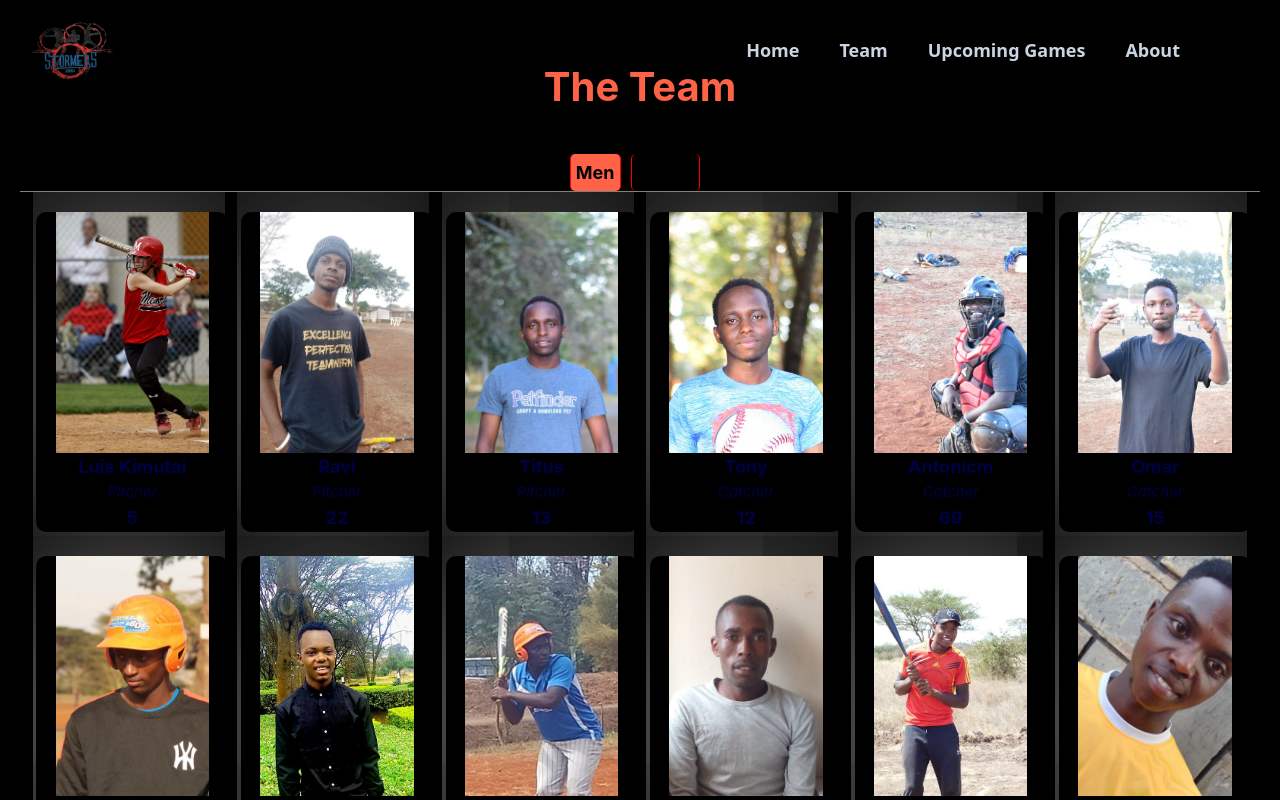
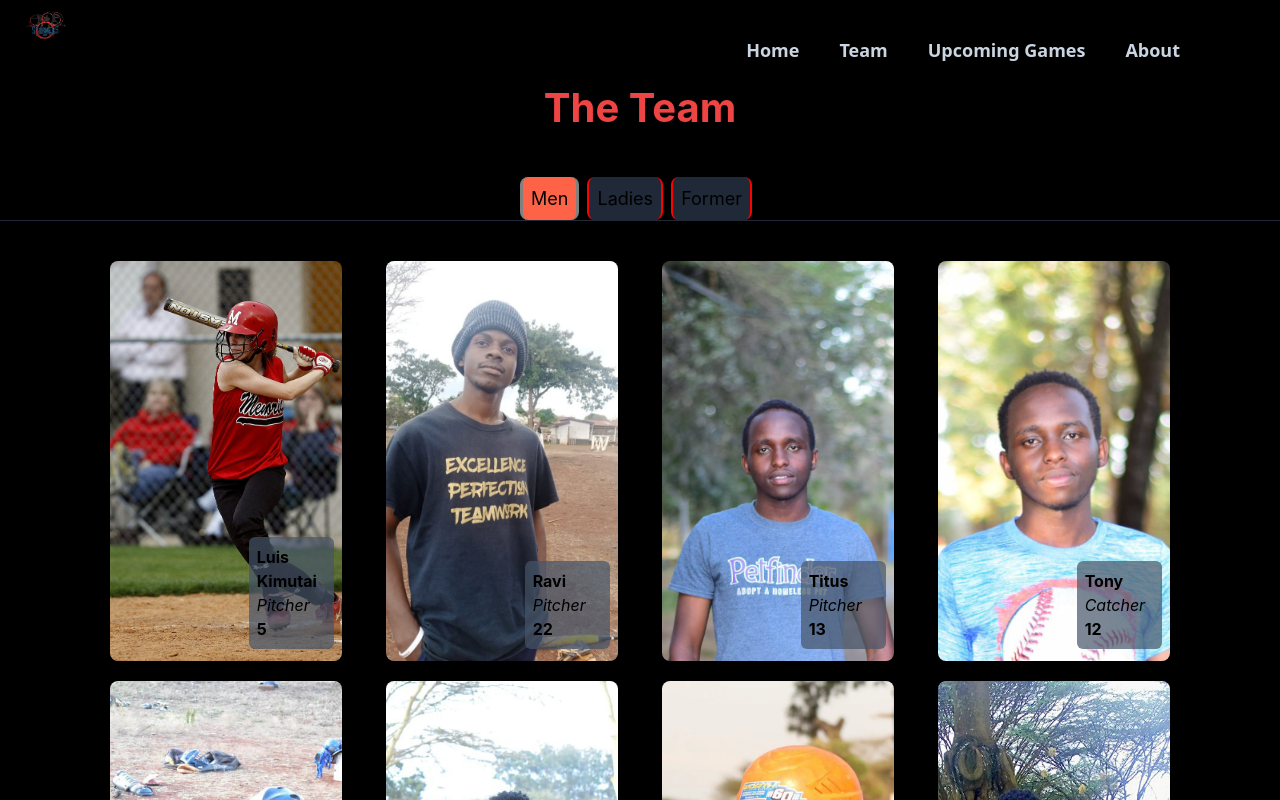
Before and after one commit to Eleli-Ayub/mmu_softball, a React (Create React App) app: page /Team in a window 1280 px wide. Shown: the top 800 px of the page. Built offline with nearby package versions, Linux system fonts and the light colour scheme.

Commit message:
Fixed player page

```diff
--- a/src/Components/Global/Header.tsx
+++ b/src/Components/Global/Header.tsx
@@ -1,12 +1,12 @@
 import React from "react";
 import { Link } from "react-router-dom";
-import "../../Styles/Header.scss";
+// import "../../Styles/Header.scss";
 import stomerz from "../../Assets/stomerz_logo.png";
 function Header() {
   return (
-    <div className="absolute z-10 top-0  left-0 h-[100px] w-full text-white font-bold font-sans flex flex-row gap-5 px-5">
-      <img className="h-[100px] w-[100px] object-contain" src={stomerz} />
-      <ul className="flex-1 flex flex-row justify-end items-center pr-20 gap-10 text-lg child-hover:text-pink">
+    <div className="lg:absolute hidden z-10 top-0 left-0 h-[100px] w-full text-white font-bold font-sans lg:flex flex-row gap-5 px-5">
+      <img className="h-[50px] w-[50px] object-contain" src={stomerz} />
+      <ul className="flex-1 flex flex-row justify-end items-center pr-20 gap-10 lg:text-lg child-hover:text-pink">
         <Link to="/">Home</Link>
         <Link to="Team">Team</Link>
         <Link to="Games">Upcoming Games</Link>
--- a/src/Components/Global/Player.tsx
+++ b/src/Components/Global/Player.tsx
@@ -1,11 +1,9 @@
-import React from "react";
 import { Player_I } from "../../Interfaces";
-import "../../Styles/Player.scss";
 function Player({ image, j_number, name, position }: Player_I) {
   return (
-    <div className="playerWrapper">
-      <img src={image} alt="" />
-      <div className="details">
+    <div className=" relative w-full lg:h-full px-3 lg:mb-0 mb-10">
+      <img src={image} className="rounded-lg w-full h-full object-cover" />
+      <div className="absolute bottom-3 right-5 bg-lightblack/70 w-1/3 h-fit rounded-md p-2">
         <h2 className="name">
           <b>{name}</b>
         </h2>
--- a/src/Components/Global/Sidebar.tsx
+++ b/src/Components/Global/Sidebar.tsx
@@ -16,7 +16,7 @@ function Sidebar() {
   const [sideBarClass, setSideBarClass] = useState("sideBarWrapperClose");
   return (
     <>
-      <div className="phone_header">
+      <div className="phone_header bg-gray fixed z-10">
         <button
           onClick={() => {
             setSideBarClass("sideBarWrapperOpen");
--- a/src/Pages/Home.tsx
+++ b/src/Pages/Home.tsx
@@ -9,112 +9,10 @@ import Slider from "../Components/Homepage/Slider";
 
 function Home() {
   return (
-    <div className="h-[100vh]">
+    <div className="h-[100vh] py-10">
       <Slider />
     </div>
   );
-  {
-    /* <div className="homeWrapper">
-        <section>
-          <img src={Baseball} alt="Baseball" />
-        </section>
-        <div className="landingRight">
-          <h1 className="title">MMU STOMERZ</h1>
-          <h3 className=" ">(Baseball 5 and softball team)</h3>
-          <p>
-            <i>
-              MMU Stomerz is a team, comprised of both male and females, each
-              totaling to a team that represents the Multimedia University of
-              Kenya in the WBSC competitions nationally. Stomerz participate
-              both, <b>(baseball 5 and softball)</b> competitions at national
-              league level.
-            </i>
-          </p>
-          <Link className="fullInfoButton" to="About">
-            View Full Team... <ArrowRightAlt />
-          </Link>
-        </div>
-      </div>
-      <div className="secondPage">
-        <h1>Players</h1>
-        <div className="container">
-          <section>
-            <p>
-              Stomerz currently boasts a total of 28 players, 17 men and 15
-              women. The players are broadly categorized into two major section,
-              Infield and outfield. Per game the players required are ...
-            </p>
-            <Link to="Team">To Game description ... </Link>
-          </section>
-          <div className="image">
-            <Couresel />
-          </div>
-        </div>
-      </div>
-      <div className="thirdPage">
-        <h1>Organization and Leadership.</h1>
-        <section>
-          <div className="coach">
-            <span>
-              <h4>Head Coach</h4>
-              <img src={require("../Assets/coach_frank.jpg")} alt="" />
-            </span>
-            <span className="info">
-              <h3>Name: </h3> <span>Frank Karugu</span>
-              <h3>Title: </h3> <span>Head Coach</span>
-              <h3>Profile</h3>
-              <p>
-                Mr. Frank Karugu is the head coach of both teams{" "}
-                <b>
-                  <i>(Baseball5 and Softball)</i>
-                </b>
-                . He is in charge or recruiting, training, and preparing the
-                team for upcoming fixtures. <br /> Mr. Frank also holds other
-                titles such as; Head of games and sports in Multimedia
-                University, The president of the Softball Federation in Kenya,
-                and lastly the secretary general of the African Softball
-                Federation.
-              </p>
-            </span>
-          </div>
-          <div className="captains">
-            <h4>Head Captains</h4>
-            <div className="captainsList">
-              <Captains
-                name="Eleli Ayub"
-                image={require("../Assets/Players/Ayub.jpg")}
-                role="Head Mens Captain"
-              />
-              <Captains
-                name="Miriam Edung"
-                image={require("../Assets/Players/Mirriam.jpg")}
-                role="Ladies Captain"
-              />
-            </div>
-          </div>
-          <div className="captains">
-            <h4 className="asistantCaptains">Assistant Captains</h4>
-            <div className="captainsList asistantCaptainsList">
-              <Captains
-                name="Antonicsm"
-                image={require("../Assets/Players/Anto.jpg")}
-                role="Assistant Mens Captain"
-              />
-              <Captains
-                name="Natasha Kedugo"
-                image={require("../Assets/Players/Natasha.jpg")}
-                role="Assistant Ladies Captain"
-              />
-              <Captains
-                name="Lilian Nakeel"
-                image={require("../Assets/Players/Nakeel.jpg")}
-                role="Assistant Ladies Captain"
-              />
-            </div>
-          </div>
-        </section>
-      </div> */
-  }
 }
 
 export default Home;
--- a/src/Pages/Team.tsx
+++ b/src/Pages/Team.tsx
@@ -2,7 +2,6 @@ import { color } from "@mui/system";
 import React, { useEffect, useState } from "react";
 import { Female_Players, Male_Players } from "../Assets/Players";
 import Player from "../Components/Global/Player";
-import "../Styles/Team.scss";
 
 function Team() {
   const [gender, setGender] = useState("men");
@@ -17,12 +16,17 @@ function Team() {
   }, [gender]);
 
   return (
-    <div className="teamWrapper">
-      <h1 className="title">The Team</h1>
-      <div className="switchBtns">
+    <div className="flex flex-col py-20 lg:py-10 items-center">
+      <h1 className=" text-center text-[40px] text-lightred m-[3%] font-bold">
+        The Team
+      </h1>
+      <div className=" w-full flex items-center justify-center border-b border-b-heavygray h-fit">
         <button
+          className="p-2 text-[18px] border-x border-x-lightred mr-2 rounded-lg"
           style={{
-            backgroundColor: gender === "men" ? "tomato" : "transparent",
+            backgroundColor: gender === "men" ? "tomato" : "#1f2937",
+            borderRight: gender === "men" ? "solid 3px gray" : "solid 2px red",
+            borderLeft: gender === "men" ? "solid 3px gray" : "solid 2px red",
           }}
           onClick={() => {
             setGender("men");
@@ -31,8 +35,13 @@ function Team() {
           Men
         </button>
         <button
+          className="p-2 text-[18px] border-x border-x-lightred mr-2 rounded-lg"
           style={{
-            backgroundColor: gender === "ladies" ? "tomato" : "transparent",
+            backgroundColor: gender === "ladies" ? "tomato" : "#1f2937",
+            borderRight:
+              gender === "ladies" ? "solid 3px gray" : "solid 2px red",
+            borderLeft:
+              gender === "ladies" ? "solid 3px gray" : "solid 2px red",
           }}
           onClick={() => {
             setGender("ladies");
@@ -40,10 +49,25 @@ function Team() {
         >
           Ladies
         </button>
+        <button
+          className="p-2 text-[18px] border-x border-x-lightred mr-2 rounded-lg"
+          style={{
+            backgroundColor: gender === "former" ? "tomato" : "#1f2937",
+            borderRight:
+              gender === "former" ? "solid 3px gray" : "solid 2px red",
+            borderLeft:
+              gender === "former" ? "solid 3px gray" : "solid 2px red",
+          }}
+          onClick={() => {
+            setGender("ladies");
+          }}
+        >
+          Former
+        </button>
       </div>
-      <section>
+      <section className="flex flex-row flex-wrap w-full gap-5 justify-center mt-10">
         {data.map((player) => (
-          <div className="playerList">
+          <div className="lg:w-1/5 lg:h-[50vh]">
             <Player
               name={player.name}
               image={player.image}
--- a/src/Styles/Player.scss
+++ b/src/Styles/Player.scss
@@ -5,7 +5,7 @@
   align-items: center;
   margin: 2%;
   border-radius: 10px;
-  width: 15vw;
+  width: 100%;
   height: 40vh;
   margin-top: 20px;
   box-shadow: -5px 5px 200px rgb(155, 151, 151);
--- a/src/Styles/Team.scss
+++ b/src/Styles/Team.scss
@@ -1,5 +1,5 @@
 .teamWrapper{
-    padding: 20px;
+
 
     .switchBtns{
         display: flex;
@@ -18,13 +18,7 @@
         }
     }
 
-    .title{
-        text-align: center;
-        font-size: 40px;
-        color: tomato;
-        font-weight: bold;
-        margin: 3%;
-    }
+
     section{
 
         display: flex;
--- a/tailwind.config.js
+++ b/tailwind.config.js
@@ -11,6 +11,8 @@ module.exports = {
       blue: "#0891b2",
       white: "#cbd5e1",
       lightblack: "#475569",
+      gray: "#64748b",
+      heavygray: "#1f2937",
     },
     extend: {},
   },
```
